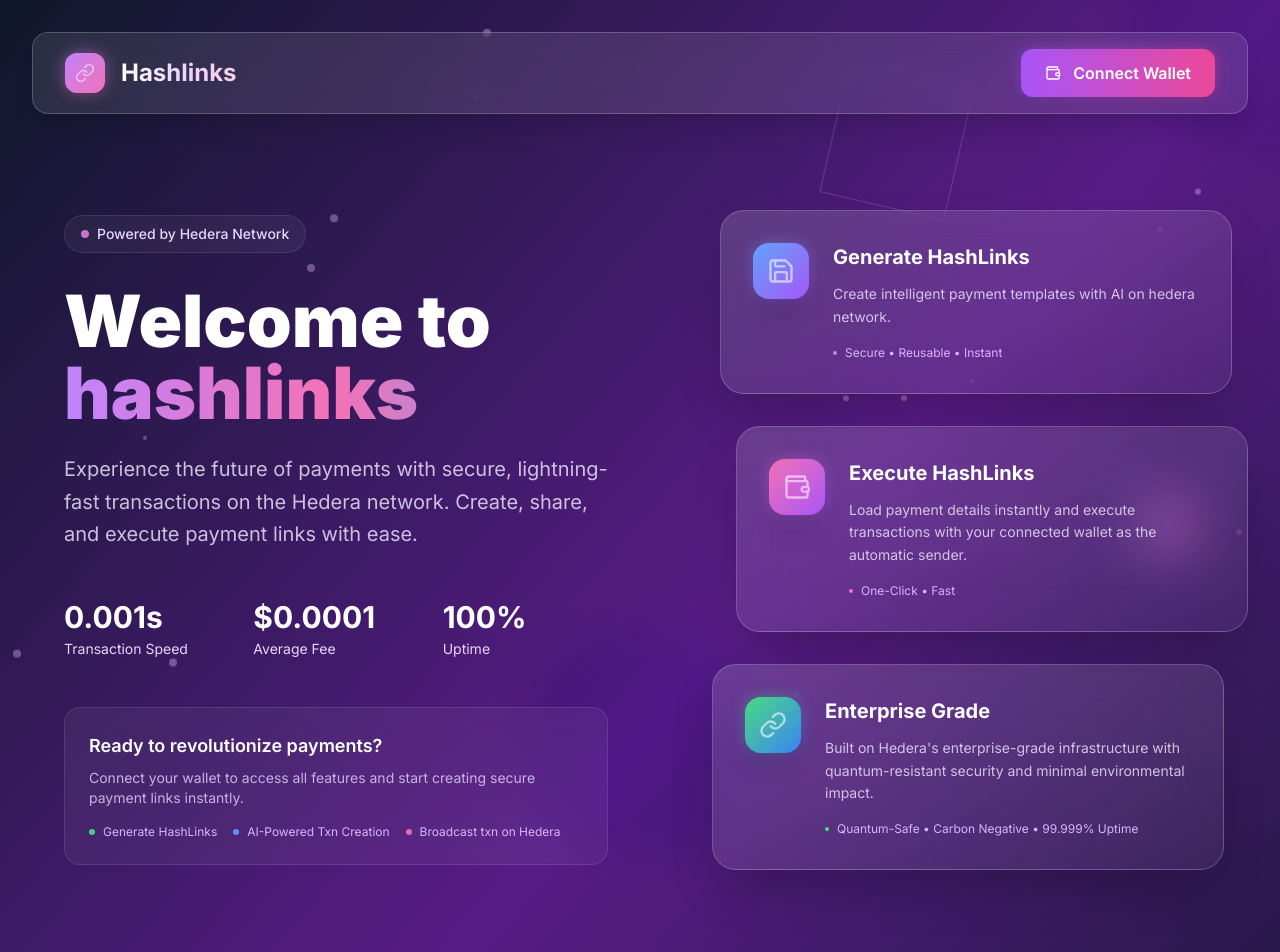
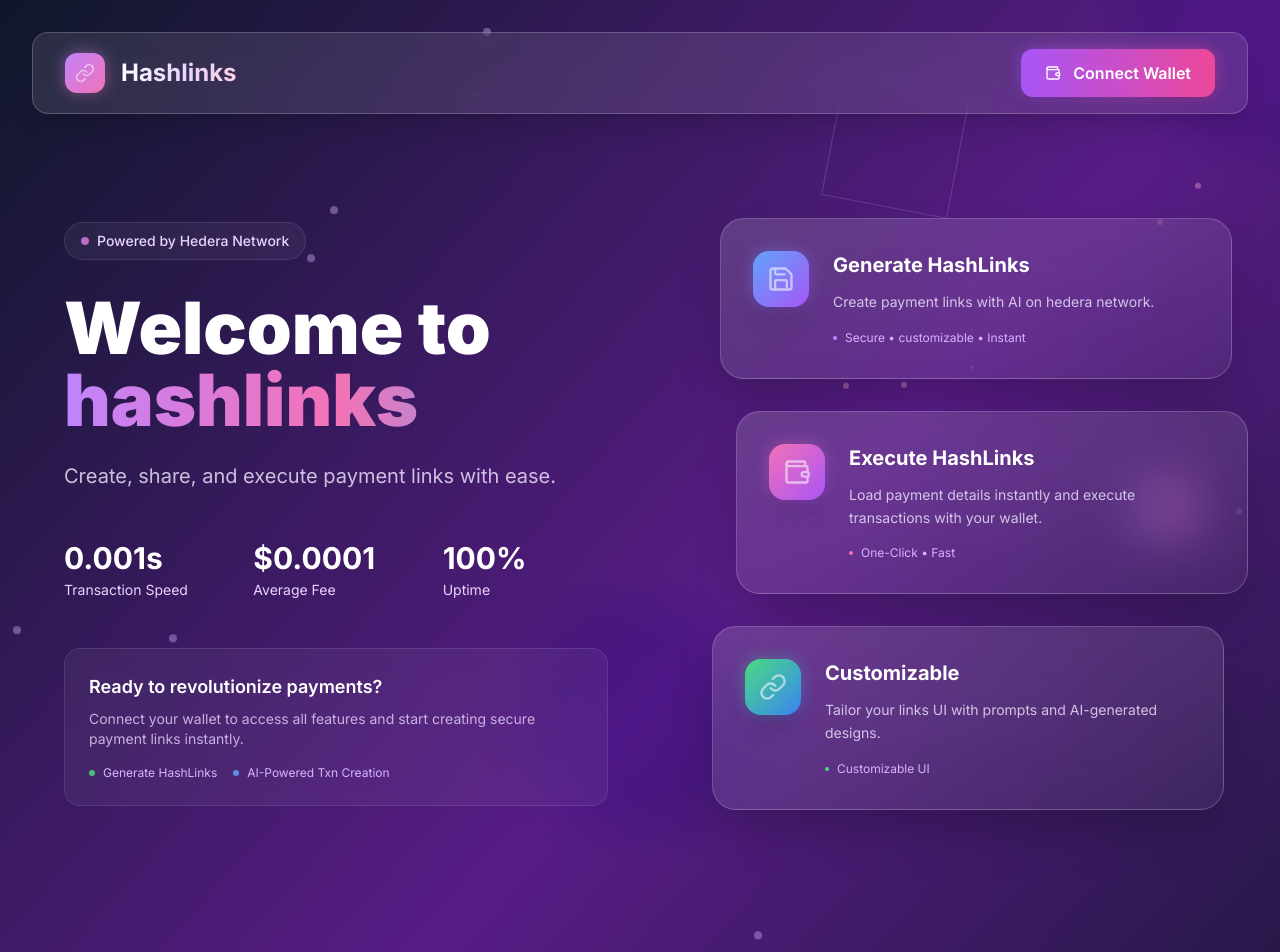
Before and after one commit to priyanshur66/hashlink, a Next.js app: page / in a window 1280 px wide. Shown: the top 952 px of the page. Built offline with nearby package versions, Linux system fonts and the light colour scheme.

Commit message:
refactor: update text content for clarity and remove unnecessary details on home and start pages

```diff
--- a/app/page.tsx
+++ b/app/page.tsx
@@ -153,7 +153,6 @@
               </h2>
 
               <p className="text-xl text-purple-100/80 mb-12 leading-relaxed max-w-xl">
-                Experience the future of payments with secure, lightning-fast transactions on the Hedera network.
                 Create, share, and execute payment links with ease.
               </p>
 
@@ -189,8 +188,7 @@
                     AI-Powered Txn Creation
                   </div>
                   <div className="flex items-center gap-2">
-                    <div className="w-1.5 h-1.5 bg-pink-400 rounded-full animate-pulse"></div>
-                    Broadcast txn on Hedera
+
                   </div>
                 </div>
               </div>
@@ -213,11 +211,11 @@
                     <div className="flex-1">
                       <h3 className="text-xl font-bold text-white mb-3">Generate HashLinks</h3>
                       <p className="text-purple-100/80 text-sm leading-relaxed">
-                        Create intelligent payment templates with AI on hedera network.
+                        Create payment links with AI on hedera network.
                       </p>
                       <div className="mt-4 flex items-center gap-2 text-xs text-purple-300">
                         <div className="w-1 h-1 bg-purple-400 rounded-full"></div>
-                        <span>Secure • Reusable • Instant</span>
+                        <span>Secure • customizable • Instant</span>
                       </div>
                     </div>
                   </div>
@@ -236,7 +234,7 @@
                     <div className="flex-1">
                       <h3 className="text-xl font-bold text-white mb-3">Execute HashLinks</h3>
                       <p className="text-purple-100/80 text-sm leading-relaxed">
-                        Load payment details instantly and execute transactions with your connected wallet as the automatic sender.
+                        Load payment details instantly and execute transactions with your wallet.
                       </p>
                       <div className="mt-4 flex items-center gap-2 text-xs text-purple-300">
                         <div className="w-1 h-1 bg-pink-400 rounded-full"></div>
@@ -257,13 +255,13 @@
                       <div className="absolute inset-0 bg-gradient-to-br from-green-400 to-blue-500 rounded-2xl blur opacity-40 animate-pulse"></div>
                     </div>
                     <div className="flex-1">
-                      <h3 className="text-xl font-bold text-white mb-3">Enterprise Grade</h3>
+                      <h3 className="text-xl font-bold text-white mb-3">Customizable</h3>
                       <p className="text-purple-100/80 text-sm leading-relaxed">
-                        Built on Hedera&apos;s enterprise-grade infrastructure with quantum-resistant security and minimal environmental impact.
+                        Tailor your links UI with prompts and AI-generated designs.
                       </p>
                       <div className="mt-4 flex items-center gap-2 text-xs text-purple-300">
                         <div className="w-1 h-1 bg-green-400 rounded-full"></div>
-                        <span>Quantum-Safe • Carbon Negative • 99.999% Uptime</span>
+                        <span>Customizable UI</span>
                       </div>
                     </div>
                   </div>
@@ -283,7 +281,7 @@
             <h3 className="text-4xl font-bold text-white mb-4">
               The Magic of <span className="bg-gradient-to-r from-purple-400 to-pink-400 bg-clip-text text-transparent">AI-Powered Hashlinks</span>
             </h3>
-            <p className="text-purple-200 text-lg">Watch how AI transforms payments into instant Links</p>
+            <p className="text-purple-200 text-lg">AI transforms payments into instant Links</p>
           </div>
 
           {/* Animation Container */}
--- a/app/start/page.tsx
+++ b/app/start/page.tsx
@@ -157,12 +157,11 @@
               </div>
             </div>
             <p className="text-purple-200 leading-relaxed">
-              Securely store recipient accounts, amounts, and memos.
-              Create reusable payment templates for faster transactions.
+             make custom payment links with just a prompt
             </p>
             <div className="mt-4 flex items-center text-sm text-purple-300">
               <div className="w-2 h-2 bg-purple-400 rounded-full mr-2 animate-pulse"></div>
-              Encrypted & Secure Storage
+              share your payment links with anyone
             </div>
           </div>
 
@@ -188,8 +187,7 @@
               </div>
             </div>
             <p className="text-purple-200 leading-relaxed">
-              Instantly load saved payment details and execute transactions.
-              Your connected wallet is automatically set as the sender.
+              Explore all links generated by other users
             </p>
             <div className="mt-4 flex items-center text-sm text-purple-300">
               <div className="w-2 h-2 bg-pink-400 rounded-full mr-2 animate-pulse"></div>
@@ -199,12 +197,7 @@
         </div>
 
         {/* Footer Info */}
-        <div className="backdrop-blur-sm bg-black/20 border border-white/10 rounded-xl px-6 py-4 mt-8">
-          <div className="flex items-center gap-2 text-purple-300 text-sm">
-            <div className="w-2 h-2 bg-purple-400 rounded-full animate-pulse"></div>
-            The payer is always the currently connected wallet. No sender address field is needed.
-          </div>
-        </div>
+
       </main>
 
       <style jsx>{`
--- a/package.json
+++ b/package.json
@@ -3,7 +3,7 @@
   "version": "0.1.0",
   "private": true,
   "scripts": {
-    "dev": "next dev -p 3000",
+    "dev": "next dev",
     "build": "next build",
     "start": "next start",
     "lint": "next lint"
```
